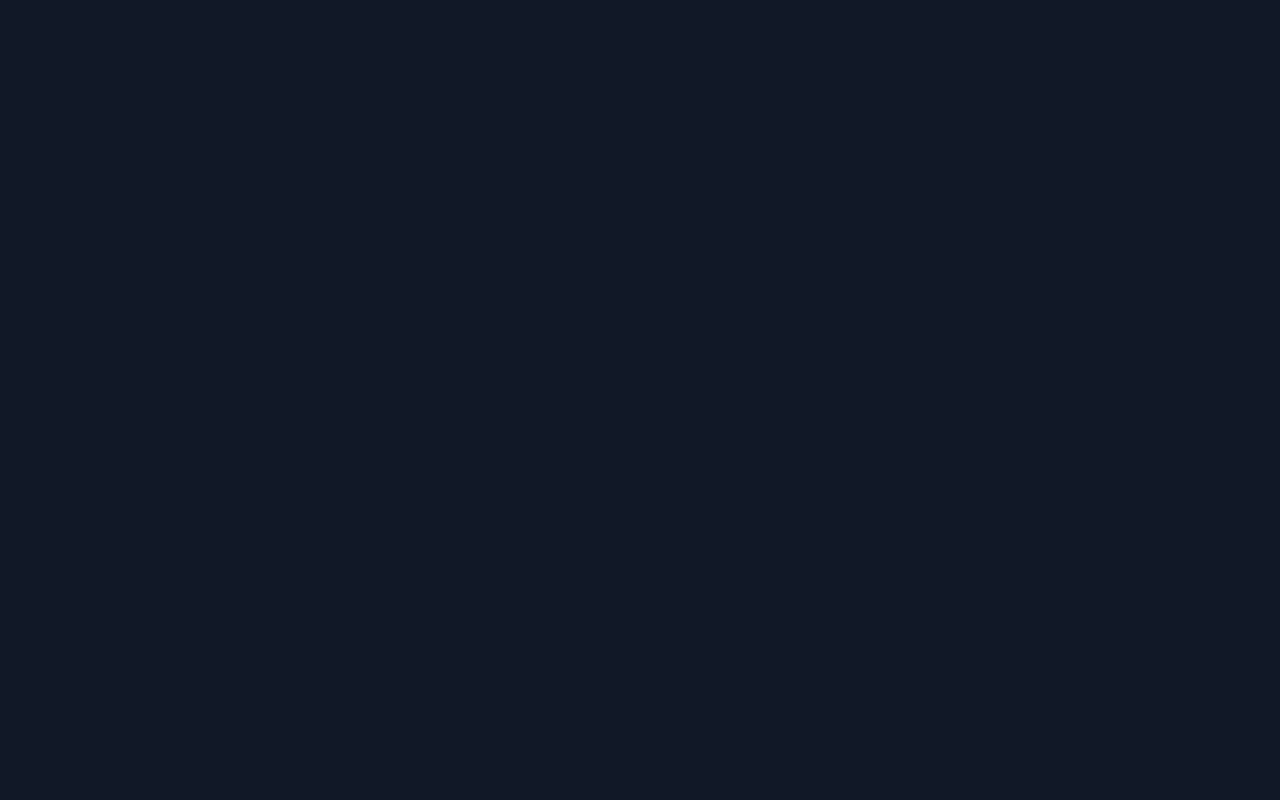
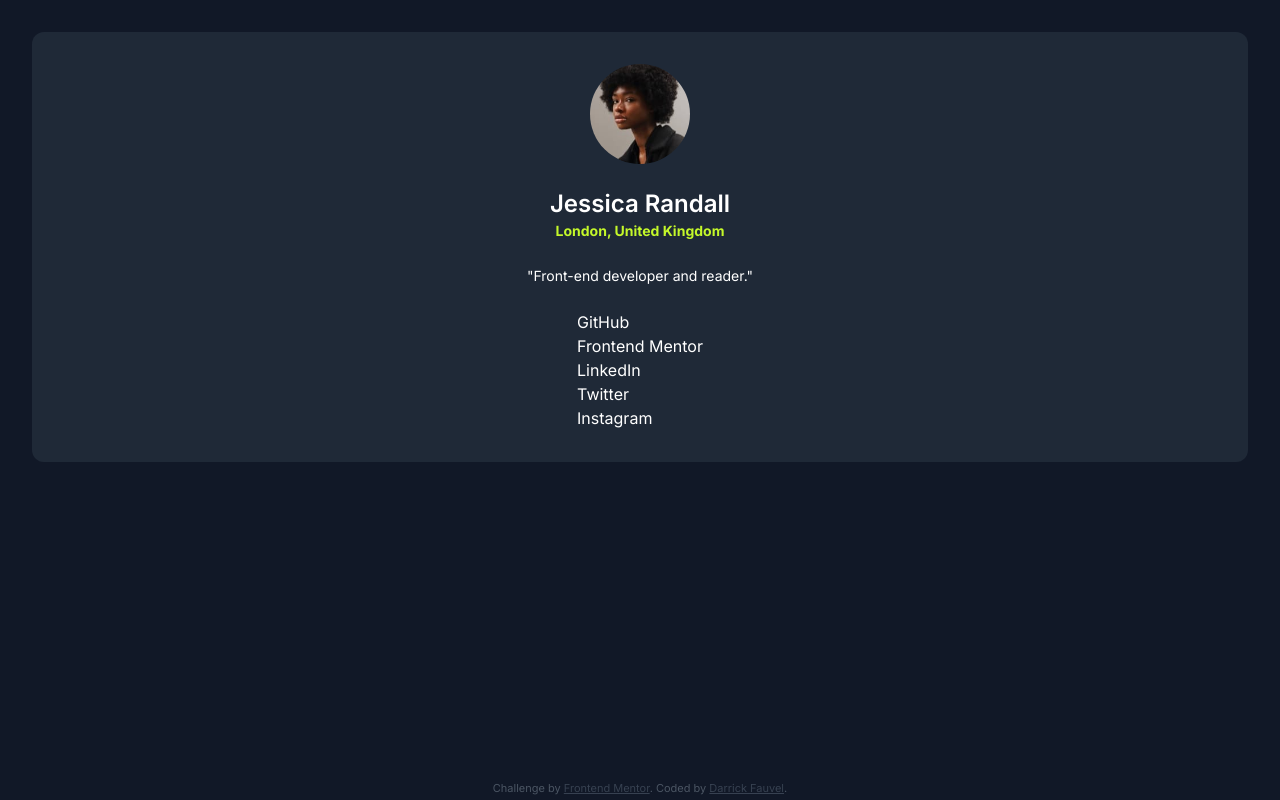
Before and after one commit to DarrickFauvel/fem2407-social-links-profile-next, a Next.js app: page / in a window 1280 px wide. Built offline with nearby package versions, Linux system fonts and the light colour scheme.

Commit message:
Start build

```diff
--- a/app/components/attribution/index.tsx
+++ b/app/components/attribution/index.tsx
@@ -2,10 +2,7 @@ const Attribution = () => {
   return (
     <div className="absolute bottom-1 text-[11px] text-gray-600 text-center mt-3">
       Challenge by{" "}
-      <a
-        className="text-gray-700 underline"
-        href="https://www.frontendmentor.io/challenges/blog-preview-card-ckPaj01IcS"
-        target="_blank">
+      <a className="text-gray-700 underline" href="#" target="_blank">
         Frontend Mentor
       </a>
       . Coded by{" "}
--- /dev/null
+++ b/app/components/card/components/image/index.tsx
@@ -0,0 +1,15 @@
+import Image from "next/image"
+import avatar from "@/assets/images/avatar-jessica.jpeg"
+
+const CardImage = () => {
+  return (
+    <Image
+      className="rounded-full"
+      src={avatar}
+      width={100}
+      height={100}
+      alt="avatar"
+    />
+  )
+}
+export default CardImage
--- /dev/null
+++ b/app/components/card/components/links/index.tsx
@@ -0,0 +1,33 @@
+const links = [
+  {
+    label: "GitHub",
+    url: "#",
+  },
+  {
+    label: "Frontend Mentor",
+    url: "#",
+  },
+  {
+    label: "LinkedIn",
+    url: "#",
+  },
+  {
+    label: "Twitter",
+    url: "#",
+  },
+  {
+    label: "Instagram",
+    url: "#",
+  },
+]
+
+const listItems = links.map((item) => (
+  <li key={item.label}>
+    <a href={item.url}>{item.label}</a>
+  </li>
+))
+
+const CardLinks = () => {
+  return <ul>{listItems}</ul>
+}
+export default CardLinks
--- /dev/null
+++ b/app/components/card/components/location/index.tsx
@@ -0,0 +1,14 @@
+import { ReactNode } from "react"
+
+type CardLocationProps = {
+  children: ReactNode
+}
+
+const CardLocation = ({ children }: CardLocationProps) => {
+  return (
+    <h3 className="text-sm font-bold text-[#C4F82A] leading-normal">
+      {children}
+    </h3>
+  )
+}
+export default CardLocation
--- /dev/null
+++ b/app/components/card/components/name/index.tsx
@@ -0,0 +1,10 @@
+import { ReactNode } from "react"
+
+type CardNameProps = {
+  children: ReactNode
+}
+
+const CardName = ({ children }: CardNameProps) => {
+  return <h2 className="text-2xl font-semibold">{children}</h2>
+}
+export default CardName
--- /dev/null
+++ b/app/components/card/components/summary/index.tsx
@@ -0,0 +1,10 @@
+import { ReactNode } from "react"
+
+type CardSummaryProps = {
+  children: ReactNode
+}
+
+const CardSummary = ({ children }: CardSummaryProps) => {
+  return <span className="text-sm leading-normal">&quot;{children}&quot;</span>
+}
+export default CardSummary
--- /dev/null
+++ b/app/components/card/index.tsx
@@ -0,0 +1,20 @@
+import CardImage from "./components/image"
+import CardLinks from "./components/links"
+import CardLocation from "./components/location"
+import CardName from "./components/name"
+import CardSummary from "./components/summary"
+
+const Card = () => {
+  return (
+    <article className="w-full flex flex-col items-center gap-6 p-8 bg-gray-800 text-white rounded-xl">
+      <CardImage />
+      <div className="flex flex-col items-center">
+        <CardName>Jessica Randall</CardName>
+        <CardLocation>London, United Kingdom</CardLocation>
+      </div>
+      <CardSummary>Front-end developer and reader.</CardSummary>
+      <CardLinks />
+    </article>
+  )
+}
+export default Card
--- a/app/page.tsx
+++ b/app/page.tsx
@@ -1,9 +1,13 @@
+import Attribution from "./components/attribution"
+import Card from "./components/card"
 import HiddenH1 from "./components/hidden-h1"
 
 export default function Home() {
   return (
-    <main className="flex min-h-screen flex-col items-center sm:justify-between p-8">
+    <main className="relative flex min-h-screen flex-col items-center sm:justify-between p-8">
       <HiddenH1>Social links profile</HiddenH1>
+      <Card />
+      <Attribution />
     </main>
   )
 }
--- a/tailwind.config.ts
+++ b/tailwind.config.ts
@@ -1,4 +1,4 @@
-import type { Config } from "tailwindcss";
+import type { Config } from "tailwindcss"
 
 const config: Config = {
   content: [
@@ -16,5 +16,5 @@ const config: Config = {
     },
   },
   plugins: [],
-};
-export default config;
+}
+export default config
```
Also changed, not shown: assets/images/avatar-jessica.jpeg (added).
